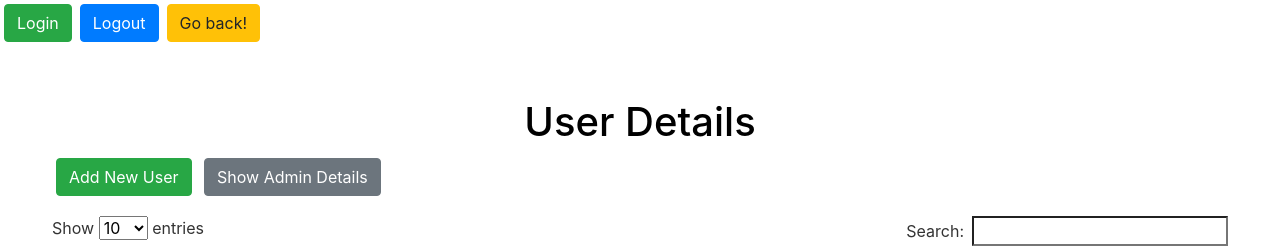
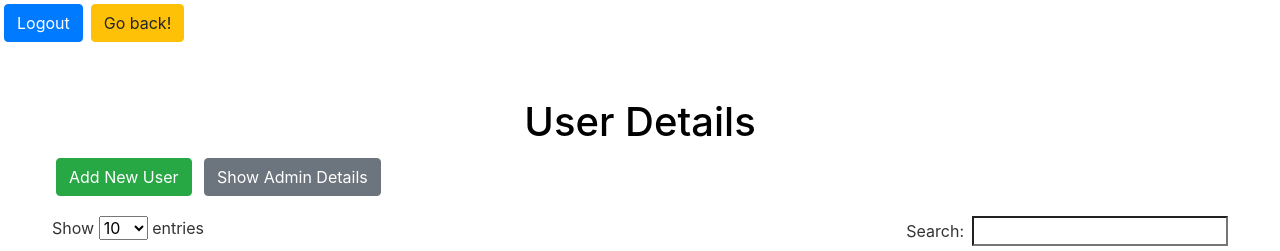
Before and after one commit to dhruvipatel234/Dhruviwebsite, a Flask app: page /admin_home in a window 1280 px wide. Shown: the top 251 px of the page. Run offline with Flask 2, Linux system fonts and the light colour scheme; a user stored in the database is signed in; data comes from the database, SQL or seed files in the repository; some libraries are stand-ins or nearby versions.

Commit message:
email password

```diff
--- a/app.py
+++ b/app.py
@@ -364,7 +364,7 @@ def update_user(id):
         cur = db.connection.cursor()
         cur.execute('SELECT * FROM User_login  WHERE id = %s', [id])
         data = cur.fetchall()
-        cur.close()
+
         print(data[0])
 
 
@@ -378,17 +378,29 @@ def update_user(id):
             username='please enter valid username'
             return render_template('edit_user.html',username=username,Result=data[0])
         else:
-            cur = db.connection.cursor()
-            cur.execute('UPDATE User_login SET email = %s,user_name = %s WHERE id = %s', (email, username, id))
-            db.connection.commit()
-            cur.execute("select id,email,user_name from User_login")
-            cur.fetchall()
-            msg = Message('System Update Username for login the system', sender = 'dhruvikaneriya52@gmail.com', recipients = [email] )
-            msg.body = "New Username :- " + username + "\n\n you can click on this link and login our website :-" + "http://127.0.0.1:5000/user_login"
-            mail.send(msg)
-            flash('email or username updated')
+            if cur.execute('SELECT email FROM User_login WHERE  email=%s', [email]):
+                flash('gsfdhfdhgjhygt')
+                return redirect(url_for('edit',id=id))
+            else:
+                cur = db.connection.cursor()
+                cur.execute('UPDATE User_login SET email = %s WHERE id = %s', (email, id))
+                db.connection.commit()
+                cur.execute("select id,email,user_name from User_login")
+                cur.fetchall()
+                flash('email updated')
+            if cur.execute('SELECT user_name FROM User_login WHERE  user_name=%s', [username]):
+                return redirect('admin_home')
+            else:
+                    cur = db.connection.cursor()
+                    cur.execute('UPDATE User_login SET user_name = %s WHERE id = %s', ( username, id))
+                    db.connection.commit()
+                    cur.execute("select id,email,user_name from User_login")
+                    cur.fetchall()
+                    flash('Username updated')
 
-            return redirect('/admin_home')
+
+
+        return redirect('/admin_home')
     else:
 
         return redirect('admin_login')
--- a/templates/admin_home.html
+++ b/templates/admin_home.html
@@ -36,9 +36,7 @@
 
 <body class="body">
     <ul class="nav nav-pills">
-        <li class="nav-item">
-            <a class="btn-success btn m-1 aria-current=" href="/user_login">Login</a>
-        </li>
+
         <li class="nav-item">
             <a class="btn-primary btn m-1" href="/admin_logout" style="justify-content: end;">Logout</a>
         </li>
```
